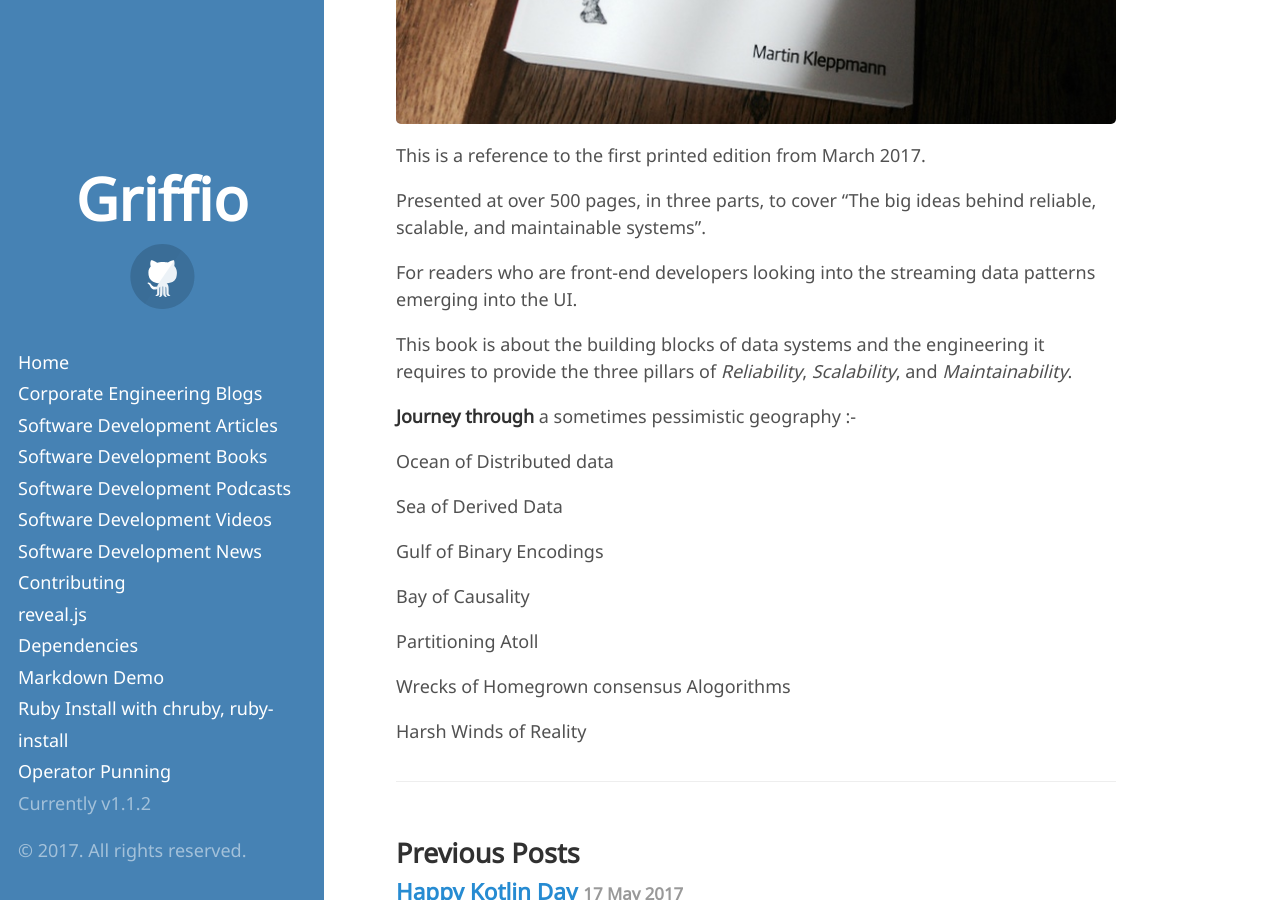
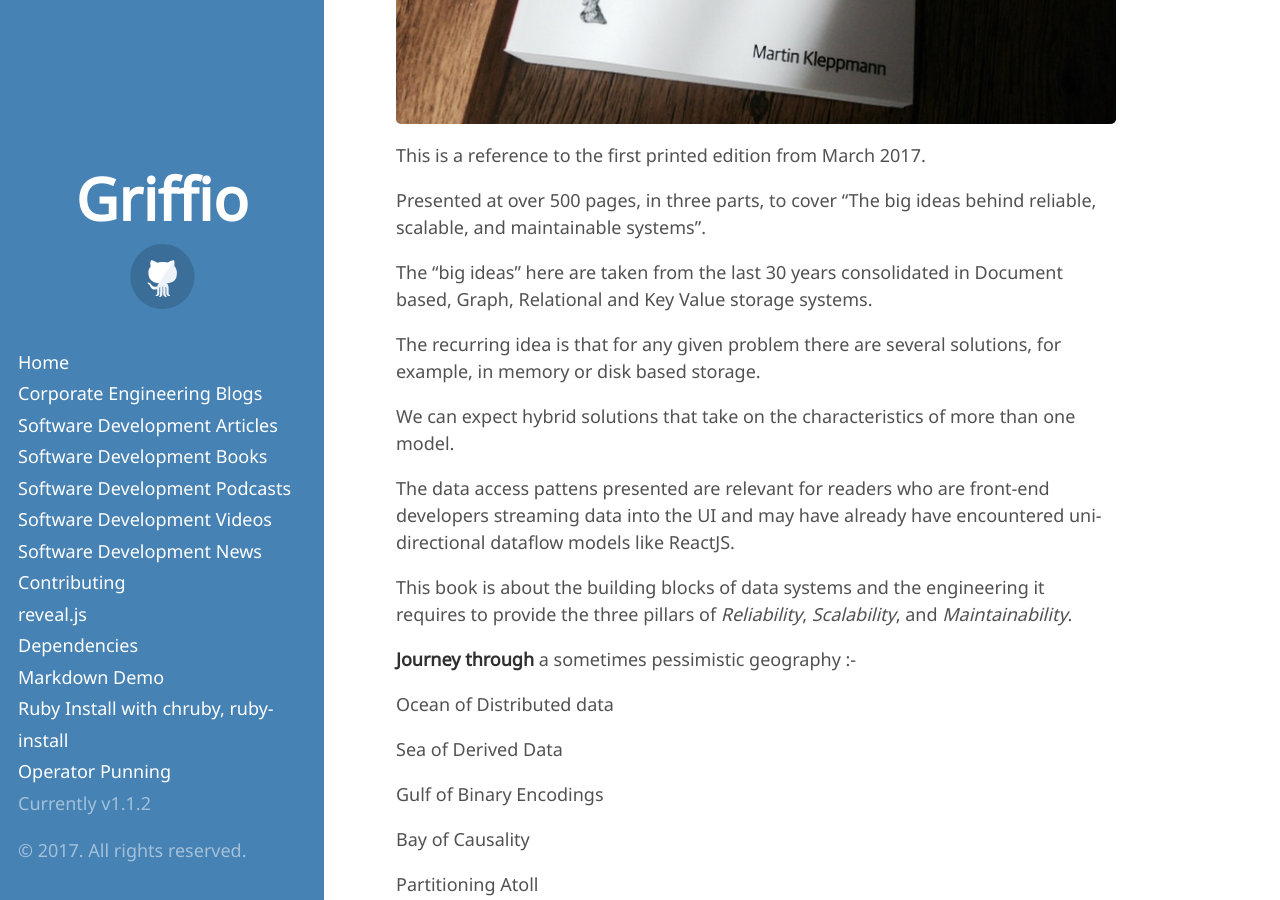
Before and after one commit to griffio/griffio.github.io, a Jekyll site: the page built from _posts/2017-05-22-Designing-Data-Intensive-Applications-Review.md, in a window 1280 px wide and 900 px high, scrolled down 616 px. Built offline with Jekyll 4.4.1, drawn with Linux system fonts in a browser that asks for light colours; some web fonts are replaced.

Commit message:
Update 2017-05-22-Designing-Data-Intensive-Applications-Review.md

```diff
--- a/_posts/2017-05-22-Designing-Data-Intensive-Applications-Review.md
+++ b/_posts/2017-05-22-Designing-Data-Intensive-Applications-Review.md
@@ -14,7 +14,13 @@ This is a reference to the first printed edition from March 2017.
 
 Presented at over 500 pages, in three parts, to cover "The big ideas behind reliable, scalable, and maintainable systems".
 
-For readers who are front-end developers looking into the streaming data patterns emerging into the UI.
+The "big ideas" here are taken from the last 30 years consolidated in Document based, Graph, Relational and Key Value storage systems.
+
+The recurring idea is that for any given problem there are several solutions, for example, in memory or disk based storage.
+
+We can expect hybrid solutions that take on the characteristics of more than one model.
+
+The data access pattens presented are relevant for readers who are front-end developers streaming data into the UI and may have already have encountered uni-directional dataflow models like ReactJS.
 
 This book is about the building blocks of data systems and the engineering it requires to provide the three pillars of *Reliability*, *Scalability*, and *Maintainability*.
 
```
